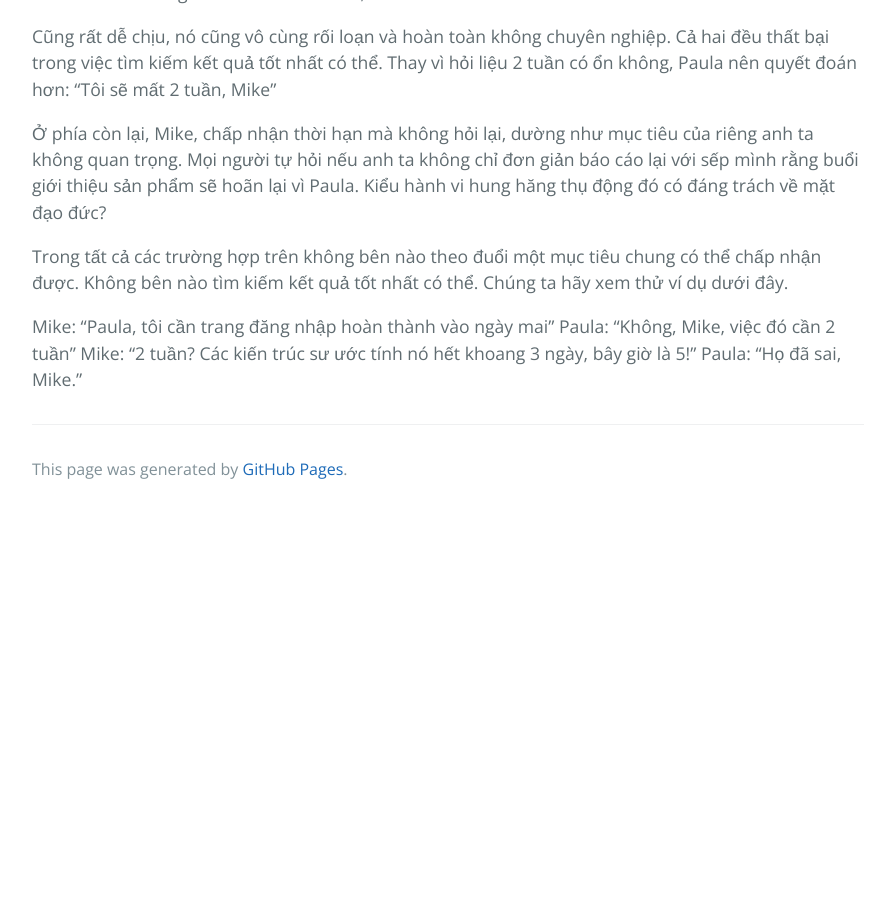
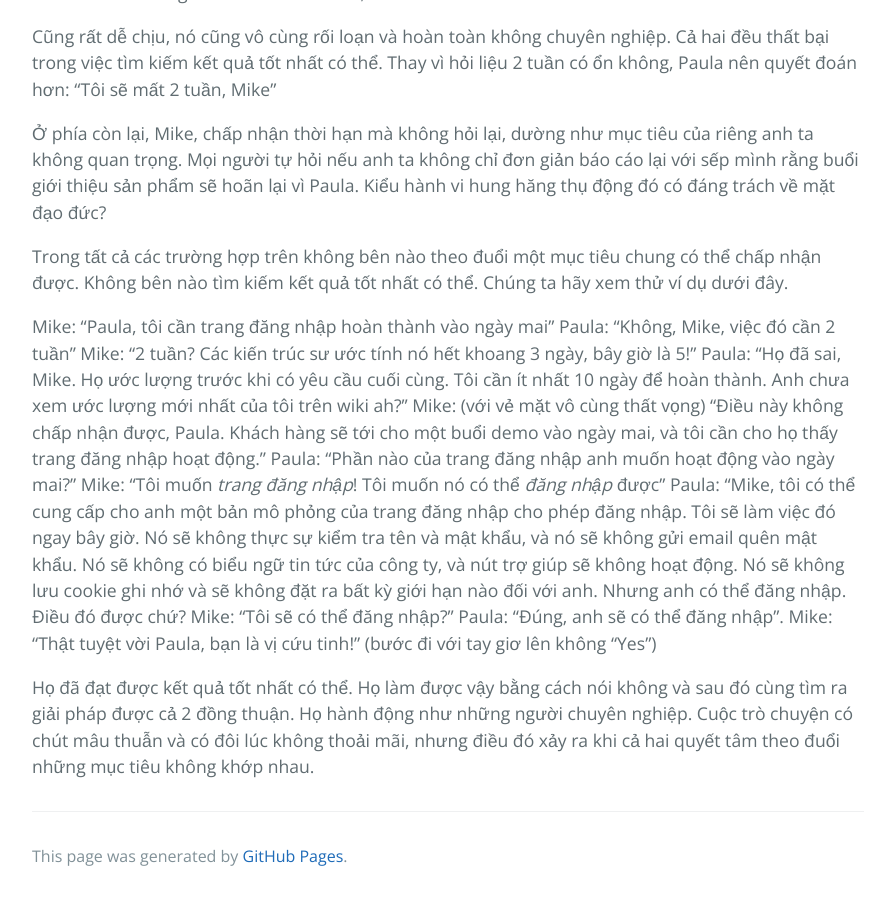
Before and after one commit to HaiBV/haibv.github.io, a Jekyll site: the page built from clean-coder/chapter-2-saying-no.md, in a window 1280 px wide and 900 px high, scrolled down 3749 px. Shown: the whole window, without its empty margins (192-1081 px from the left). Built offline with Jekyll 4.4.1, drawn with Linux system fonts in a browser that asks for light colours; our own code applies the rules of GitHub Pages for plain Markdown files; before the commit the page ends 4262 px from its top, so only the background shows below that.

Commit message:
Update The Clean Coder - Chapter 2 Saying No

```diff
--- a/clean-coder/chapter-2-saying-no.md
+++ b/clean-coder/chapter-2-saying-no.md
@@ -97,4 +97,13 @@ Trong tất cả các trường hợp trên không bên nào theo đuổi một
 Mike: "Paula, tôi cần trang đăng nhập hoàn thành vào ngày mai"
 Paula: "Không, Mike, việc đó cần 2 tuần"
 Mike: "2 tuần? Các kiến trúc sư ước tính nó hết khoang 3 ngày, bây giờ là 5!"
-Paula: "Họ đã sai, Mike."
+Paula: "Họ đã sai, Mike. Họ ước lượng trước khi có yêu cầu cuối cùng. Tôi cần ít nhất 10 ngày để hoàn thành. Anh chưa xem ước lượng mới nhất của tôi trên wiki ah?"
+Mike: (với vẻ mặt vô cùng thất vọng) "Điều này không chấp nhận được, Paula. Khách hàng sẽ tới cho một buổi demo vào ngày mai, và tôi cần cho họ thấy trang đăng nhập hoạt động."
+Paula: "Phần nào của trang đăng nhập anh muốn hoạt động vào ngày mai?"
+Mike: "Tôi muốn _trang đăng nhập_! Tôi muốn nó có thể _đăng nhập_ được"
+Paula: "Mike, tôi có thể cung cấp cho anh một bản mô phỏng của trang đăng nhập cho phép đăng nhập. Tôi sẽ làm việc đó ngay bây giờ. Nó sẽ không thực sự kiểm tra tên và mật khẩu, và nó sẽ không gửi email quên mật khẩu. Nó sẽ không có biểu ngữ tin tức của công ty, và nút trợ giúp sẽ không hoạt động. Nó sẽ không lưu cookie ghi nhớ và sẽ không đặt ra bất kỳ giới hạn nào đối với anh. Nhưng anh có thể đăng nhập. Điều đó được chứ?
+Mike: "Tôi sẽ có thể đăng nhập?"
+Paula: "Đúng, anh sẽ có thể đăng nhập".
+Mike: "Thật tuyệt vời Paula, bạn là vị cứu tinh!" (bước đi với tay giơ lên không "Yes")
+
+Họ đã đạt được kết quả tốt nhất có thể. Họ làm được vậy bằng cách nói không và sau đó cùng tìm ra giải pháp được cả 2 đồng thuận. Họ hành động như những người chuyên nghiệp. Cuộc trò chuyện có chút mâu thuẫn và có đôi lúc không thoải mãi, nhưng điều đó xảy ra khi cả hai quyết tâm theo đuổi những mục tiêu không khớp nhau.
```
